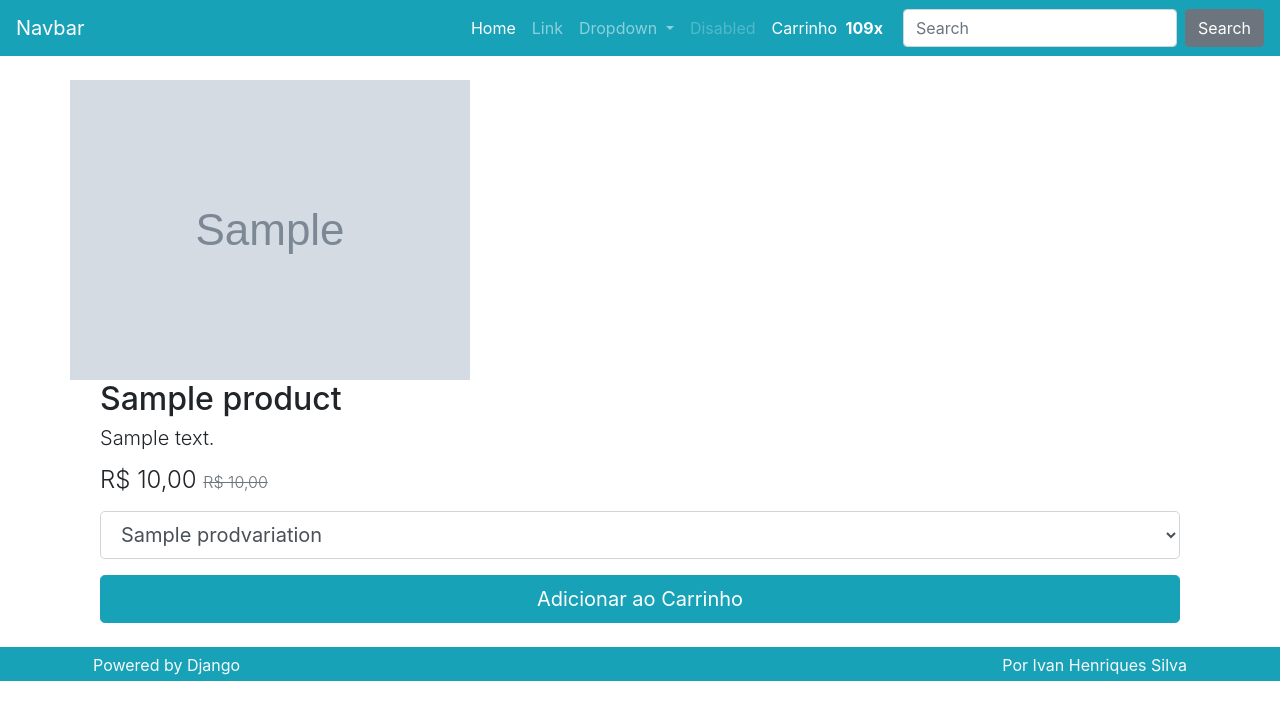
After one commit to IvanHSilva/python-django-ecommerce, a Django app: template products/templates/products/detail.html in a window 1280 px wide. The commit adds this page. Shown: the top 720 px of the page. Run offline with Django 4.2, Linux system fonts and the light colour scheme; the template is opened without the code that fills it: values that come from a table or form of the project are taken from there, others are empty; tables that the repository leaves empty hold one stand-in row (values such as "Sample post"); grey boxes marked "Sample" are stand-in pictures; some libraries are stand-ins or nearby versions.

Commit message:
Products details

```diff
--- /dev/null
+++ b/products/templates/products/detail.html
@@ -0,0 +1,70 @@
+<!DOCTYPE html>
+{% extends 'base.html' %}
+{% load omfilters %}
+{% load static %}
+<html lang="pt-BR">
+
+<head>
+    <meta charset="UTF-8">
+    <meta http-equiv="X-UA-Compatible" content="IE=edge">
+    <meta name="viewport" content="width=device-width, initial-scale=1.0">
+    <title>Detalhes do Produto</title>
+</head>
+
+<body>
+    {% block content %}
+    <div class="row">
+        <div class="row no-gutters">
+            <div class="col-lg-12">
+                {% if product.image %}
+                <img class="img-fluid" src="{{ product.image.url }}">
+                {% endif %}
+            </div>
+        </div>
+    </div>
+    <div class="col-lg">
+        <div class="mt-4 mt-lg-0">
+            <h1 class="h2">{{product.name}}<h1>
+                    <p class="lead">{{product.description}}</p>
+                    <p class="lead">
+                        {% if product.promoprice %}
+                        <span id="variation-promo" class="lead product-price">
+                            {{product.promoprice|formatprice}}
+                        </span>
+                        <span id="variation-price" class="lead product-old-price text-muted">
+                            {{product.price|formatprice}}
+                        </span>
+                        {% else %}
+                        <span id="variation-price" class="lead product-price">
+                            {{product.price|formatprice}}
+                        </span>
+                        {% endif %}
+                    </p>
+
+</body>
+<form action="{% url 'products:addcart' %}" id="form-add-to-cart">
+    <div class="form-group">
+        <select id="select-variation" name="vid" class="form-control form-control-lg">
+            {% for variation in product.prodvariation_set.all %}
+            <option date-price="{{variation.price|formatprice}}" date-promo="{{variation.promoprice|formatprice}}"
+                value="{{variation.id}}">
+                {{variation.name}}</option>
+            {% endfor %}
+            <!-- <option date-price="R$ 0,00" date-promo="R$ 0,00" value="45">M</option>
+                                <option date-price="R$ 0,00" date-promo="R$ 0,00" value="45">G</option> -->
+        </select>
+    </div>
+
+    <div class="text-left">
+        <button type="submit" class="btn btn-primary btn-lg btn-block">
+            <i class="fa fa-shopping-cart" aria-hidden="true"></i>
+            Adicionar ao Carrinho
+        </button>
+    </div>
+</form>
+</div>
+</div>
+{% endblock %}
+</body>
+
+</html>
--- a/products/urls.py
+++ b/products/urls.py
@@ -6,7 +6,7 @@ app_name = 'products'
 
 urlpatterns = [
     path('', views.ListProduct.as_view(), name='list'),
-    path('<slug>', views.DetailsProduct.as_view(), name='details'),
+    path('<slug>', views.DetailsProduct.as_view(), name='detail'),
     path('addcart/', views.AddToCart.as_view(), name='addcart'),
     path('removcart/', views.RemoveFromCart.as_view(), name='removcart'),
     path('cart/', views.CartView.as_view(), name='cart'),
--- a/templates/partials/_footer.html
+++ b/templates/partials/_footer.html
@@ -5,12 +5,12 @@
         <div class="row">
             <div class="col">
                 <div class="p-1">
-                    <span class="align-middle p-1">Feito com Django</span>
+                    <span class="align-middle p-1">Powered by Django</span>
                 </div>
             </div>
             <div class="col">
                 <div class="p-1 text-right">
-                    <span class="align-middle p-1">Por Luiz Otávio</span>
+                    <span class="align-middle p-1">Por Ivan Henriques Silva</span>
                 </div>
             </div>
         </div>
@@ -18,7 +18,7 @@
 </footer>
 
 <script src="{% static 'assets/bootstrap/js/jquery-3.2.1.slim.min.js'%}"></script>
-<script src="{% static 'assets/bootstrap/js/popper.min.js"'%}></script>
-<script src="{% static ' assets/bootstrap/js/bootstrap.min.js'%}"></script>
+<script src="{% static 'assets/bootstrap/js/popper.min.js'%}""></script>
+<script src=" {% static 'assets/bootstrap/js/bootstrap.min.js' %}"></script>
 <script defer src="{% static 'assets/font-awesome/js/all.js'%}"></script>
 <script src="{% static 'assets/custom/js/scripts.js'%}"></script>
```
Also changed, not shown: products/views.py (+6 -3 lines), templates/static/assets/custom/js/scripts.js (+11 -11 lines), media/prodimages/2022/03/camiseta_mario.jpg (added).
